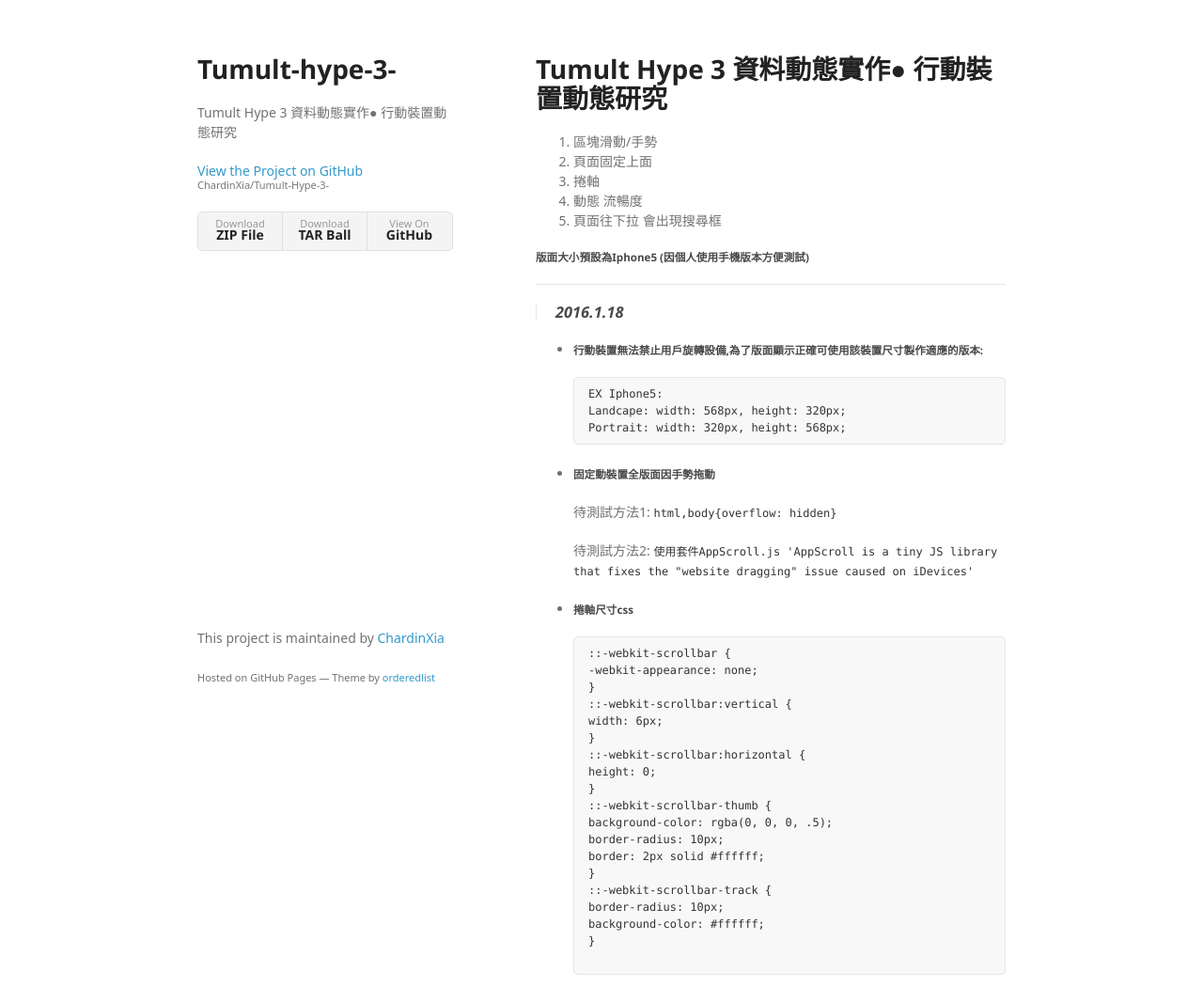
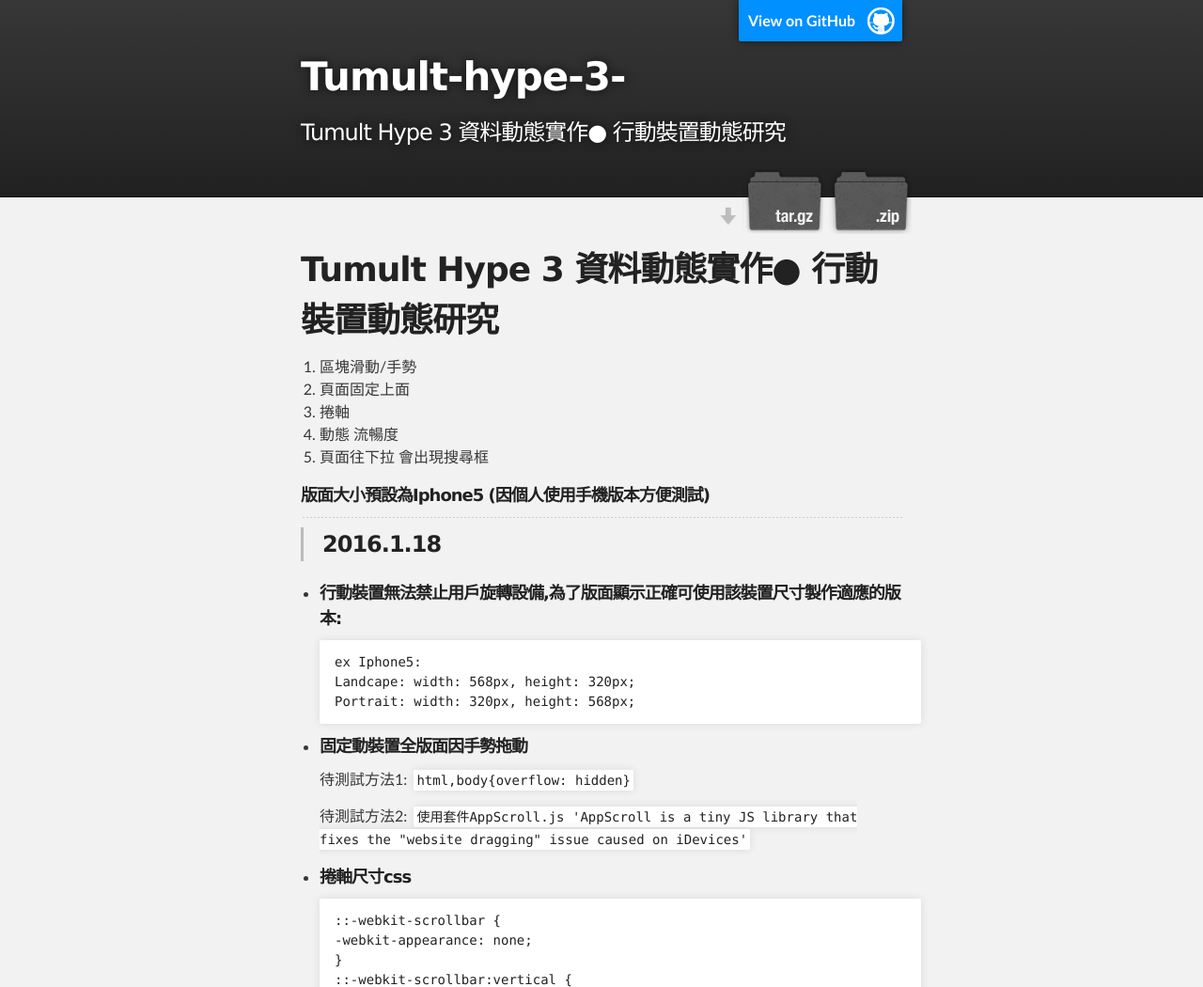
Before and after one commit to ChardinXia/Tumult-Hype-3-, a plain HTML site: page index.html in a window 1280 px wide. Shown: the top 1050 px of the page at 94% size. Drawn offline with Linux system fonts and the light colour scheme; a web font is replaced by a local one.

Commit message:
Create gh-pages branch via GitHub

```diff
--- a/index.html
+++ b/index.html
@@ -1,33 +1,36 @@
-<!doctype html>
+<!DOCTYPE html>
 <html>
+
   <head>
-    <meta charset="utf-8">
+    <meta charset='utf-8'>
     <meta http-equiv="X-UA-Compatible" content="chrome=1">
-    <title>Tumult-hype-3- by ChardinXia</title>
+    <meta name="description" content="Tumult-hype-3- : Tumult Hype 3 資料動態實作● 行動裝置動態研究">
 
-    <link rel="stylesheet" href="stylesheets/styles.css">
-    <link rel="stylesheet" href="stylesheets/github-light.css">
-    <meta name="viewport" content="width=device-width">
-    <!--[if lt IE 9]>
-    <script src="//html5shiv.googlecode.com/svn/trunk/html5.js"></script>
-    <![endif]-->
+    <link rel="stylesheet" type="text/css" media="screen" href="stylesheets/stylesheet.css">
+
+    <title>Tumult-hype-3-</title>
   </head>
+
   <body>
-    <div class="wrapper">
-      <header>
-        <h1>Tumult-hype-3-</h1>
-        <p>Tumult Hype 3 資料動態實作● 行動裝置動態研究</p>
 
-        <p class="view"><a href="https://github.com/ChardinXia/Tumult-Hype-3-">View the Project on GitHub <small>ChardinXia/Tumult-Hype-3-</small></a></p>
+    <!-- HEADER -->
+    <div id="header_wrap" class="outer">
+        <header class="inner">
+          <a id="forkme_banner" href="https://github.com/ChardinXia/Tumult-Hype-3-">View on GitHub</a>
 
+          <h1 id="project_title">Tumult-hype-3-</h1>
+          <h2 id="project_tagline">Tumult Hype 3 資料動態實作● 行動裝置動態研究</h2>
 
-        <ul>
-          <li><a href="https://github.com/ChardinXia/Tumult-Hype-3-/zipball/master">Download <strong>ZIP File</strong></a></li>
-          <li><a href="https://github.com/ChardinXia/Tumult-Hype-3-/tarball/master">Download <strong>TAR Ball</strong></a></li>
-          <li><a href="https://github.com/ChardinXia/Tumult-Hype-3-">View On <strong>GitHub</strong></a></li>
-        </ul>
-      </header>
-      <section>
+            <section id="downloads">
+              <a class="zip_download_link" href="https://github.com/ChardinXia/Tumult-Hype-3-/zipball/master">Download this project as a .zip file</a>
+              <a class="tar_download_link" href="https://github.com/ChardinXia/Tumult-Hype-3-/tarball/master">Download this project as a tar.gz file</a>
+            </section>
+        </header>
+    </div>
+
+    <!-- MAIN CONTENT -->
+    <div id="main_content_wrap" class="outer">
+      <section id="main_content" class="inner">
         <h1>
 <a id="tumult-hype-3-資料動態實作-行動裝置動態研究" class="anchor" href="#tumult-hype-3-%E8%B3%87%E6%96%99%E5%8B%95%E6%85%8B%E5%AF%A6%E4%BD%9C-%E8%A1%8C%E5%8B%95%E8%A3%9D%E7%BD%AE%E5%8B%95%E6%85%8B%E7%A0%94%E7%A9%B6" aria-hidden="true"><span class="octicon octicon-link"></span></a>Tumult Hype 3 資料動態實作● 行動裝置動態研究</h1>
 
@@ -54,7 +57,7 @@
 <h5>
 <a id="行動裝置無法禁止用戶旋轉設備為了版面顯示正確可使用該裝置尺寸製作適應的版本" class="anchor" href="#%E8%A1%8C%E5%8B%95%E8%A3%9D%E7%BD%AE%E7%84%A1%E6%B3%95%E7%A6%81%E6%AD%A2%E7%94%A8%E6%88%B6%E6%97%8B%E8%BD%89%E8%A8%AD%E5%82%99%E7%82%BA%E4%BA%86%E7%89%88%E9%9D%A2%E9%A1%AF%E7%A4%BA%E6%AD%A3%E7%A2%BA%E5%8F%AF%E4%BD%BF%E7%94%A8%E8%A9%B2%E8%A3%9D%E7%BD%AE%E5%B0%BA%E5%AF%B8%E8%A3%BD%E4%BD%9C%E9%81%A9%E6%87%89%E7%9A%84%E7%89%88%E6%9C%AC" aria-hidden="true"><span class="octicon octicon-link"></span></a>行動裝置無法禁止用戶旋轉設備,為了版面顯示正確可使用該裝置尺寸製作適應的版本:</h5>
 
-<pre><code>EX Iphone5:
+<pre><code>ex Iphone5:
 Landcape: width: 568px, height: 320px;
 Portrait: width: 320px, height: 568px;
 </code></pre>
@@ -100,12 +103,17 @@ background-color: #ffffff;
 </li>
 </ul>
       </section>
-      <footer>
-        <p>This project is maintained by <a href="https://github.com/ChardinXia">ChardinXia</a></p>
-        <p><small>Hosted on GitHub Pages &mdash; Theme by <a href="https://github.com/orderedlist">orderedlist</a></small></p>
+    </div>
+
+    <!-- FOOTER  -->
+    <div id="footer_wrap" class="outer">
+      <footer class="inner">
+        <p class="copyright">Tumult-hype-3- maintained by <a href="https://github.com/ChardinXia">ChardinXia</a></p>
+        <p>Published with <a href="https://pages.github.com">GitHub Pages</a></p>
       </footer>
     </div>
-    <script src="javascripts/scale.fix.js"></script>
+
+
 
   </body>
 </html>
--- /dev/null
+++ b/javascripts/main.js
@@ -0,0 +1 @@
+console.log('This would be the main JS file.');
--- /dev/null
+++ b/stylesheets/stylesheet.css
@@ -0,0 +1,425 @@
+/*******************************************************************************
+Slate Theme for GitHub Pages
+by Jason Costello, @jsncostello
+*******************************************************************************/
+
+@import url(github-light.css);
+
+/*******************************************************************************
+MeyerWeb Reset
+*******************************************************************************/
+
+html, body, div, span, applet, object, iframe,
+h1, h2, h3, h4, h5, h6, p, blockquote, pre,
+a, abbr, acronym, address, big, cite, code,
+del, dfn, em, img, ins, kbd, q, s, samp,
+small, strike, strong, sub, sup, tt, var,
+b, u, i, center,
+dl, dt, dd, ol, ul, li,
+fieldset, form, label, legend,
+table, caption, tbody, tfoot, thead, tr, th, td,
+article, aside, canvas, details, embed,
+figure, figcaption, footer, header, hgroup,
+menu, nav, output, ruby, section, summary,
+time, mark, audio, video {
+  margin: 0;
+  padding: 0;
+  border: 0;
+  font: inherit;
+  vertical-align: baseline;
+}
+
+/* HTML5 display-role reset for older browsers */
+article, aside, details, figcaption, figure,
+footer, header, hgroup, menu, nav, section {
+  display: block;
+}
+
+ol, ul {
+  list-style: none;
+}
+
+table {
+  border-collapse: collapse;
+  border-spacing: 0;
+}
+
+/*******************************************************************************
+Theme Styles
+*******************************************************************************/
+
+body {
+  box-sizing: border-box;
+  color:#373737;
+  background: #212121;
+  font-size: 16px;
+  font-family: 'Myriad Pro', Calibri, Helvetica, Arial, sans-serif;
+  line-height: 1.5;
+  -webkit-font-smoothing: antialiased;
+}
+
+h1, h2, h3, h4, h5, h6 {
+  margin: 10px 0;
+  font-weight: 700;
+  color:#222222;
+  font-family: 'Lucida Grande', 'Calibri', Helvetica, Arial, sans-serif;
+  letter-spacing: -1px;
+}
+
+h1 {
+  font-size: 36px;
+  font-weight: 700;
+}
+
+h2 {
+  padding-bottom: 10px;
+  font-size: 32px;
+  background: url('../images/bg_hr.png') repeat-x bottom;
+}
+
+h3 {
+  font-size: 24px;
+}
+
+h4 {
+  font-size: 21px;
+}
+
+h5 {
+  font-size: 18px;
+}
+
+h6 {
+  font-size: 16px;
+}
+
+p {
+  margin: 10px 0 15px 0;
+}
+
+footer p {
+  color: #f2f2f2;
+}
+
+a {
+  text-decoration: none;
+  color: #007edf;
+  text-shadow: none;
+
+  transition: color 0.5s ease;
+  transition: text-shadow 0.5s ease;
+  -webkit-transition: color 0.5s ease;
+  -webkit-transition: text-shadow 0.5s ease;
+  -moz-transition: color 0.5s ease;
+  -moz-transition: text-shadow 0.5s ease;
+  -o-transition: color 0.5s ease;
+  -o-transition: text-shadow 0.5s ease;
+  -ms-transition: color 0.5s ease;
+  -ms-transition: text-shadow 0.5s ease;
+}
+
+a:hover, a:focus {text-decoration: underline;}
+
+footer a {
+  color: #F2F2F2;
+  text-decoration: underline;
+}
+
+em {
+  font-style: italic;
+}
+
+strong {
+  font-weight: bold;
+}
+
+img {
+  position: relative;
+  margin: 0 auto;
+  max-width: 739px;
+  padding: 5px;
+  margin: 10px 0 10px 0;
+  border: 1px solid #ebebeb;
+
+  box-shadow: 0 0 5px #ebebeb;
+  -webkit-box-shadow: 0 0 5px #ebebeb;
+  -moz-box-shadow: 0 0 5px #ebebeb;
+  -o-box-shadow: 0 0 5px #ebebeb;
+  -ms-box-shadow: 0 0 5px #ebebeb;
+}
+
+p img {
+  display: inline;
+  margin: 0;
+  padding: 0;
+  vertical-align: middle;
+  text-align: center;
+  border: none;
+}
+
+pre, code {
+  width: 100%;
+  color: #222;
+  background-color: #fff;
+
+  font-family: Monaco, "Bitstream Vera Sans Mono", "Lucida Console", Terminal, monospace;
+  font-size: 14px;
+
+  border-radius: 2px;
+  -moz-border-radius: 2px;
+  -webkit-border-radius: 2px;
+}
+
+pre {
+  width: 100%;
+  padding: 10px;
+  box-shadow: 0 0 10px rgba(0,0,0,.1);
+  overflow: auto;
+}
+
+code {
+  padding: 3px;
+  margin: 0 3px;
+  box-shadow: 0 0 10px rgba(0,0,0,.1);
+}
+
+pre code {
+  display: block;
+  box-shadow: none;
+}
+
+blockquote {
+  color: #666;
+  margin-bottom: 20px;
+  padding: 0 0 0 20px;
+  border-left: 3px solid #bbb;
+}
+
+
+ul, ol, dl {
+  margin-bottom: 15px
+}
+
+ul {
+  list-style-position: inside;
+  list-style: disc;
+  padding-left: 20px;
+}
+
+ol {
+  list-style-position: inside;
+  list-style: decimal;
+  padding-left: 20px;
+}
+
+dl dt {
+  font-weight: bold;
+}
+
+dl dd {
+  padding-left: 20px;
+  font-style: italic;
+}
+
+dl p {
+  padding-left: 20px;
+  font-style: italic;
+}
+
+hr {
+  height: 1px;
+  margin-bottom: 5px;
+  border: none;
+  background: url('../images/bg_hr.png') repeat-x center;
+}
+
+table {
+  border: 1px solid #373737;
+  margin-bottom: 20px;
+  text-align: left;
+ }
+
+th {
+  font-family: 'Lucida Grande', 'Helvetica Neue', Helvetica, Arial, sans-serif;
+  padding: 10px;
+  background: #373737;
+  color: #fff;
+ }
+
+td {
+  padding: 10px;
+  border: 1px solid #373737;
+ }
+
+form {
+  background: #f2f2f2;
+  padding: 20px;
+}
+
+/*******************************************************************************
+Full-Width Styles
+*******************************************************************************/
+
+.outer {
+  width: 100%;
+}
+
+.inner {
+  position: relative;
+  max-width: 640px;
+  padding: 20px 10px;
+  margin: 0 auto;
+}
+
+#forkme_banner {
+  display: block;
+  position: absolute;
+  top:0;
+  right: 10px;
+  z-index: 10;
+  padding: 10px 50px 10px 10px;
+  color: #fff;
+  background: url('../images/blacktocat.png') #0090ff no-repeat 95% 50%;
+  font-weight: 700;
+  box-shadow: 0 0 10px rgba(0,0,0,.5);
+  border-bottom-left-radius: 2px;
+  border-bottom-right-radius: 2px;
+}
+
+#header_wrap {
+  background: #212121;
+  background: -moz-linear-gradient(top, #373737, #212121);
+  background: -webkit-linear-gradient(top, #373737, #212121);
+  background: -ms-linear-gradient(top, #373737, #212121);
+  background: -o-linear-gradient(top, #373737, #212121);
+  background: linear-gradient(top, #373737, #212121);
+}
+
+#header_wrap .inner {
+  padding: 50px 10px 30px 10px;
+}
+
+#project_title {
+  margin: 0;
+  color: #fff;
+  font-size: 42px;
+  font-weight: 700;
+  text-shadow: #111 0px 0px 10px;
+}
+
+#project_tagline {
+  color: #fff;
+  font-size: 24px;
+  font-weight: 300;
+  background: none;
+  text-shadow: #111 0px 0px 10px;
+}
+
+#downloads {
+  position: absolute;
+  width: 210px;
+  z-index: 10;
+  bottom: -40px;
+  right: 0;
+  height: 70px;
+  background: url('../images/icon_download.png') no-repeat 0% 90%;
+}
+
+.zip_download_link {
+  display: block;
+  float: right;
+  width: 90px;
+  height:70px;
+  text-indent: -5000px;
+  overflow: hidden;
+  background: url(../images/sprite_download.png) no-repeat bottom left;
+}
+
+.tar_download_link {
+  display: block;
+  float: right;
+  width: 90px;
+  height:70px;
+  text-indent: -5000px;
+  overflow: hidden;
+  background: url(../images/sprite_download.png) no-repeat bottom right;
+  margin-left: 10px;
+}
+
+.zip_download_link:hover {
+  background: url(../images/sprite_download.png) no-repeat top left;
+}
+
+.tar_download_link:hover {
+  background: url(../images/sprite_download.png) no-repeat top right;
+}
+
+#main_content_wrap {
+  background: #f2f2f2;
+  border-top: 1px solid #111;
+  border-bottom: 1px solid #111;
+}
+
+#main_content {
+  padding-top: 40px;
+}
+
+#footer_wrap {
+  background: #212121;
+}
+
+
+
+/*******************************************************************************
+Small Device Styles
+*******************************************************************************/
+
+@media screen and (max-width: 480px) {
+  body {
+    font-size:14px;
+  }
+
+  #downloads {
+    display: none;
+  }
+
+  .inner {
+    min-width: 320px;
+    max-width: 480px;
+  }
+
+  #project_title {
+  font-size: 32px;
+  }
+
+  h1 {
+    font-size: 28px;
+  }
+
+  h2 {
+    font-size: 24px;
+  }
+
+  h3 {
+    font-size: 21px;
+  }
+
+  h4 {
+    font-size: 18px;
+  }
+
+  h5 {
+    font-size: 14px;
+  }
+
+  h6 {
+    font-size: 12px;
+  }
+
+  code, pre {
+    min-width: 320px;
+    max-width: 480px;
+    font-size: 11px;
+  }
+
+}
```
Also changed, not shown: params.json (+1 -1 lines), images/bg_hr.png (added), images/blacktocat.png (added), images/icon_download.png (added), images/sprite_download.png (added).
